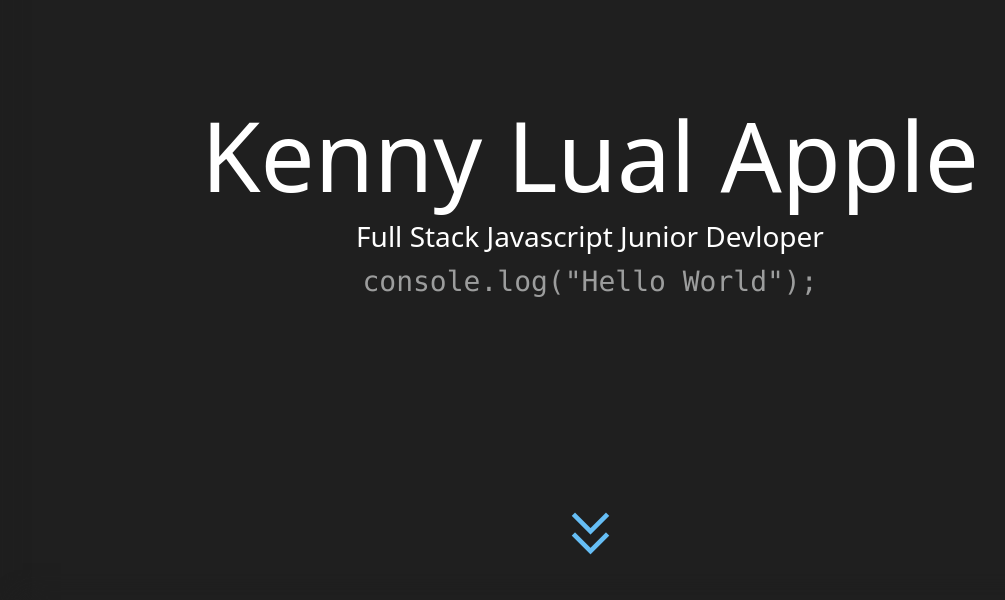
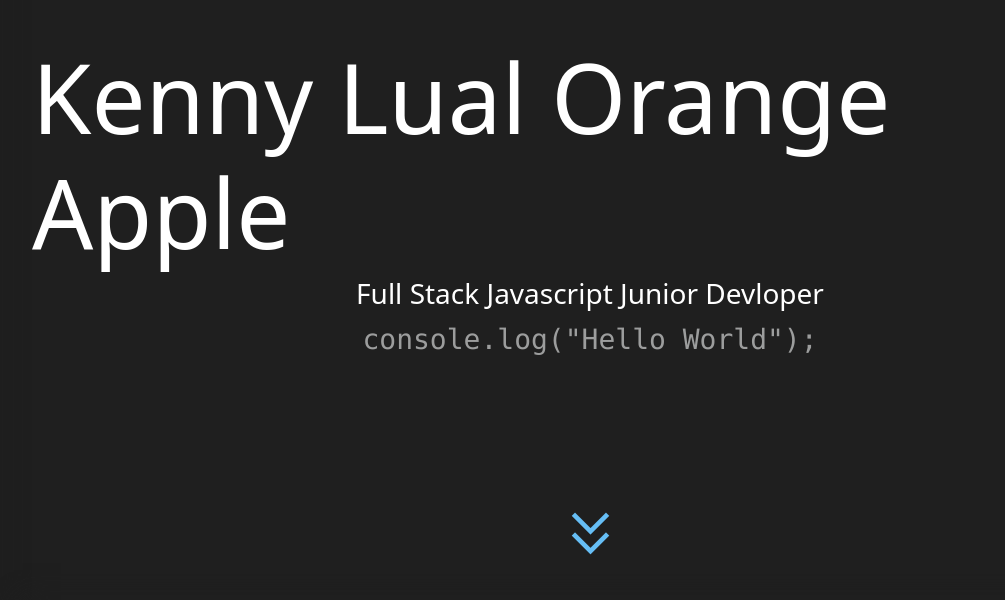
Before and after one commit to KennyLual/KennyLual.github.io, a plain HTML site: page index.html in a window 1280 px wide. Shown: the part 200-800 px from the top of the page, without its empty margins (50-1055 px from the left). Drawn offline with nearby package versions, Linux system fonts and the light colour scheme.

Commit message:
Update index.html

```diff
--- a/index.html
+++ b/index.html
@@ -23,7 +23,7 @@
                 id="intro"
                 class="d-flex flex-column justify-content-center align-items-center"
             >
-                <h1>Kenny Lual Apple</h1>
+                <h1>Kenny Lual Orange Apple</h1>
                 <h3>Full Stack Javascript Junior Devloper</h3>
                 <code>console.log("Hello World");</code>
                 <a href="#about">
```
